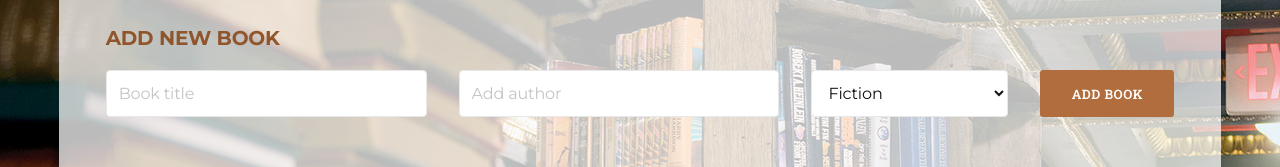
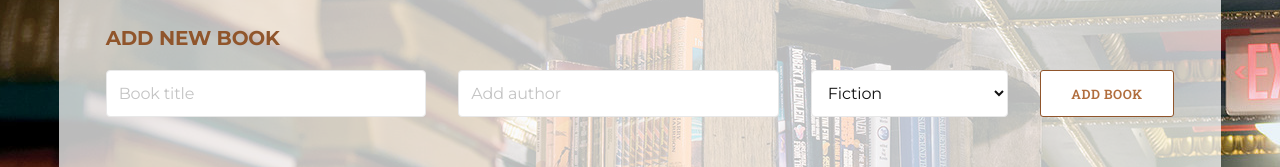
Before and after one commit to AmanWorku/Bookstore, a React (Create React App) app: page / in a window 1280 px wide. In both pictures the pointer is over the button "ADD BOOK". Shown: the part 286-453 px from the top of the page. Built offline with nearby package versions, Linux system fonts and the light colour scheme; no server answers.

Commit message:
Add hover effect

```diff
--- a/src/index.css
+++ b/src/index.css
@@ -209,7 +209,8 @@ nav {
   cursor: pointer;
 }
 
-.primary-button:hover {
+.primary-button:hover,
+.primary-button-big:hover {
   background-color: white;
   color: #b16d3d;
   border: 1px solid #90552b;
```
